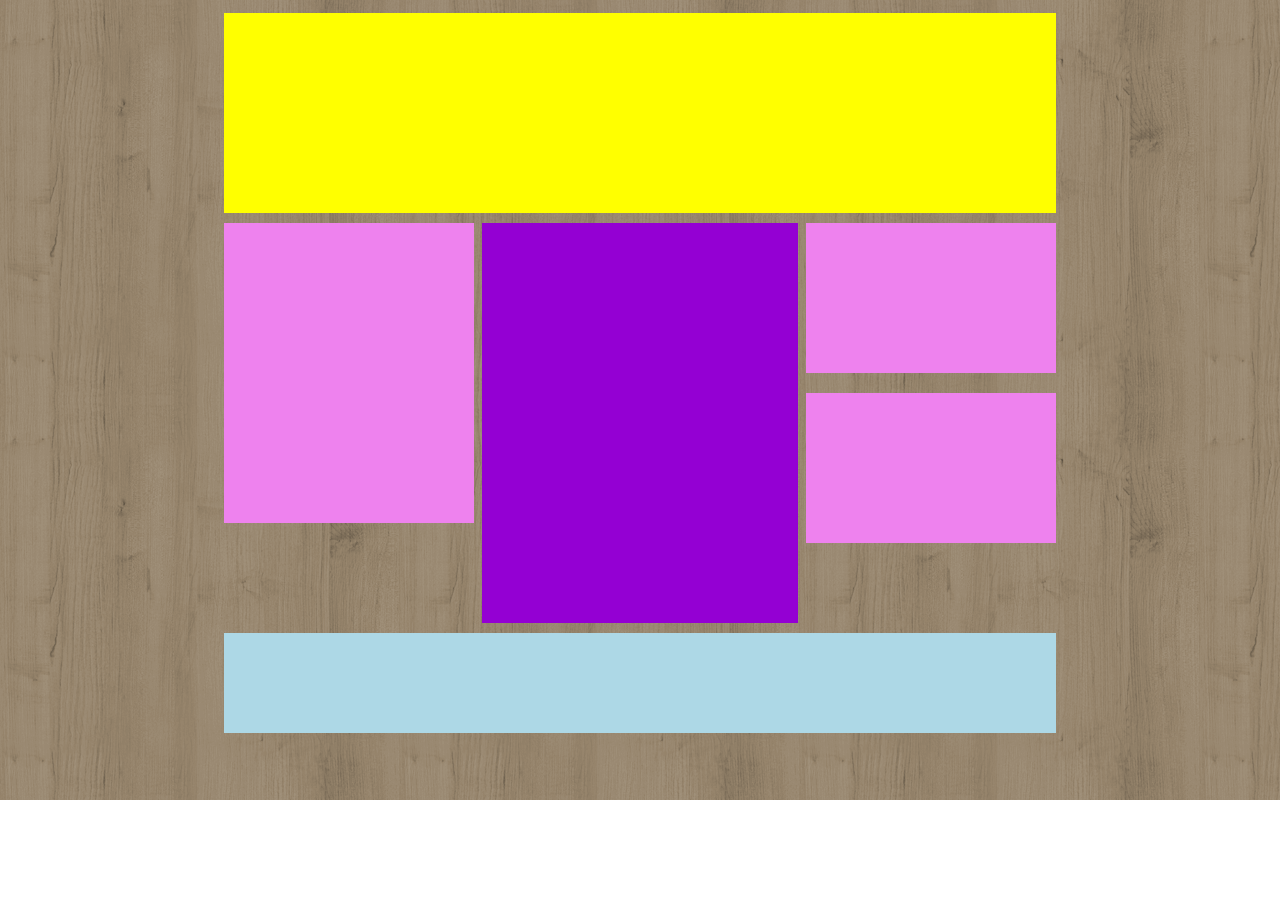
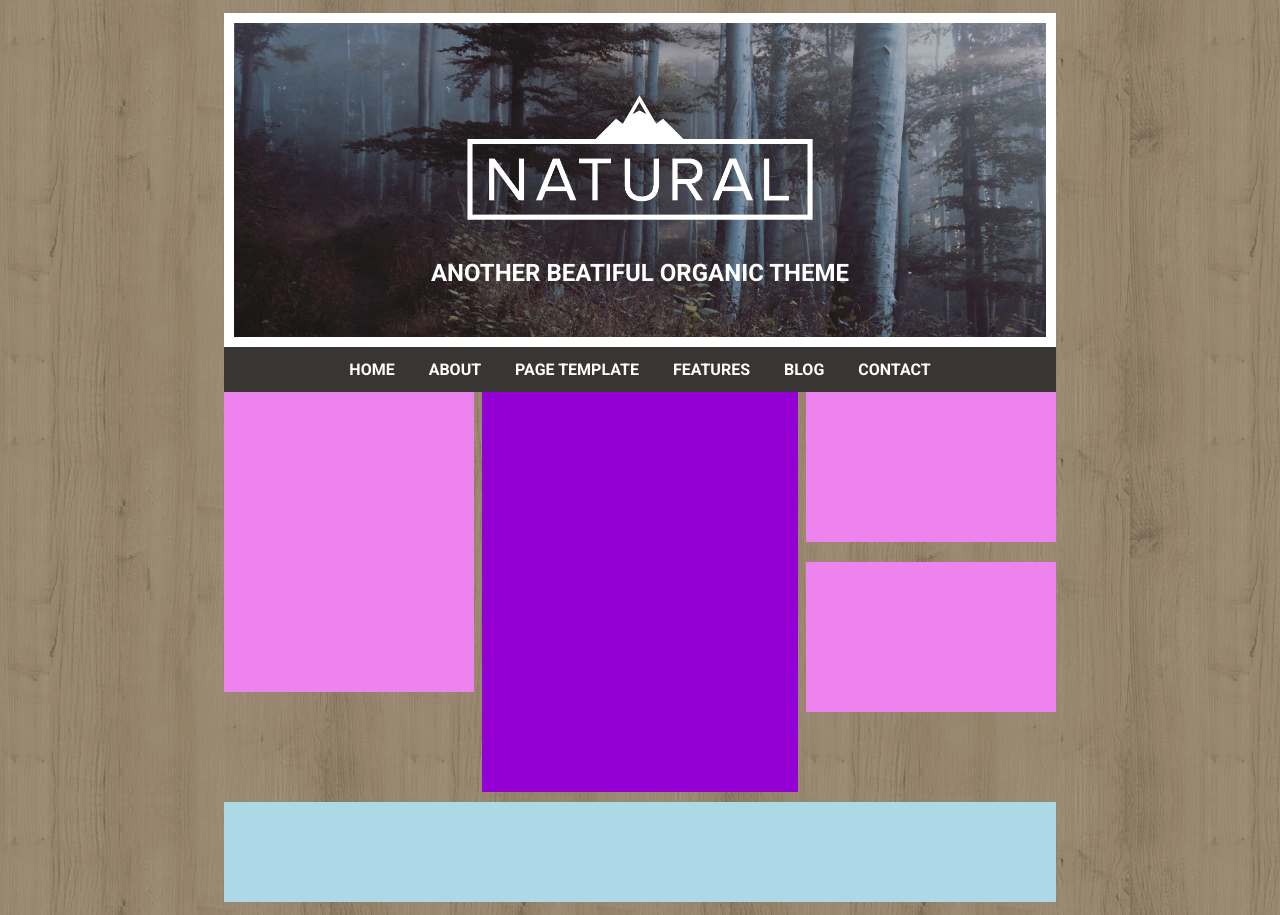
Before and after one commit to nicolainve/htmlcss-wp, a plain HTML site: page index.html in a window 1280 px wide. Before the commit the page ends 800 px from the top, so only its background shows below. Drawn offline with Linux system fonts and the light colour scheme.

Commit message:
app header

```diff
--- a/css/style.css
+++ b/css/style.css
@@ -5,20 +5,54 @@
 }
 
 body {
+  font-family: 'Roboto', sans-serif;
   background-image: url(../img/natural-pattern.png);
 }
 
+a {
+  text-decoration: none;
+  color: green;
+}
 .container {
   width: 65%;
+  max-width: 100%;
   margin: 1% auto;
 }
 
-header {
-  height: 200px;
-  background: yellow;
-  margin-bottom: 10px;
+/* header */
+.image-header {
+  padding: 50px 0;
+  background-image: url(../img/natural-header.jpg);
+  background-size: cover;
+  text-align: center;
+  border: 10px solid white;
 }
 
+.image-header img {
+  width: 50%;
+}
+
+.image-header h2 {
+  font-family: font-family: 'Montserrat', sans-serif;
+  color: white;
+}
+
+.nav {
+  background-color: #393532;
+  text-align: center;
+}
+
+.nav .menu li {
+  display: inline-block;
+  padding: 0 15px;
+}
+
+.nav .menu li a {
+  line-height: 45px;
+  font-family: font-family: 'Montserrat', sans-serif;
+  color: white;
+  font-weight: bold;
+}
 main::after {
   content: "";
   display: table;
--- a/index.html
+++ b/index.html
@@ -5,12 +5,45 @@
     <title>htmlcss-wp</title>
     <link rel="stylesheet" href="./css/style.css">
     <link rel="stylesheet" href="https://cdnjs.cloudflare.com/ajax/libs/font-awesome/5.14.0/css/all.min.css">
+    <link href="https://fonts.googleapis.com/css2?family=Montserrat:wght@400;700&family=Roboto:wght@400;700&display=swap" rel="stylesheet">
+
   </head>
 
   <body>
+    <!-- container -->
     <div class="container">
       <!-- header -->
       <header>
+        <!-- image header -->
+        <div class="image-header">
+          <img src="./img/natural-logo.png" alt="Natural Logo">
+          <h2>ANOTHER BEATIFUL ORGANIC THEME</h2>
+        </div>
+
+        <!-- navbar -->
+        <nav class="nav">
+          <ul class="menu">
+            <li>
+              <a href="#">HOME</a>
+            </li>
+            <li>
+              <a href="#">ABOUT</a>
+            </li>
+            <li>
+              <a href="#">PAGE TEMPLATE</a>
+            </li>
+            <li>
+              <a href="#">FEATURES</a>
+            </li>
+            <li>
+              <a href="#">BLOG</a>
+            </li>
+            <li>
+              <a href="#">CONTACT</a>
+            </li>
+
+          </ul>
+        </nav>
 
       </header>
 
```
